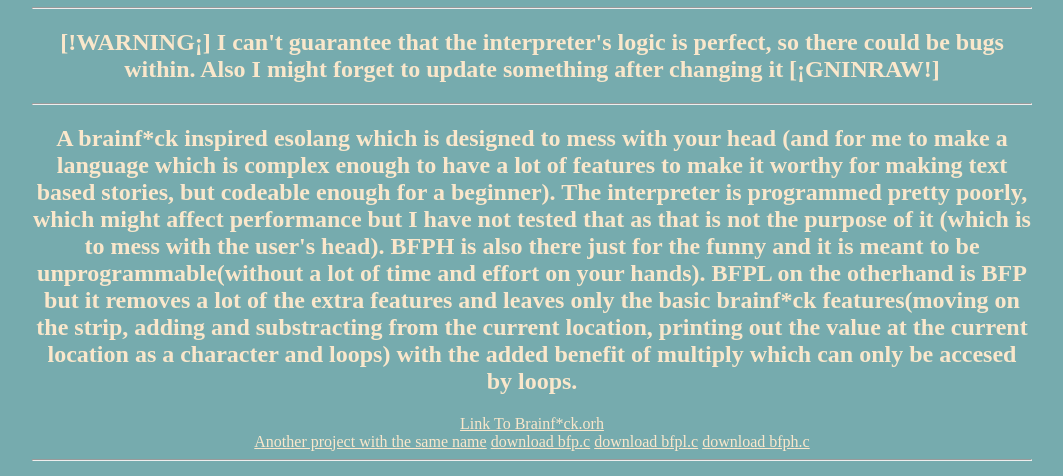
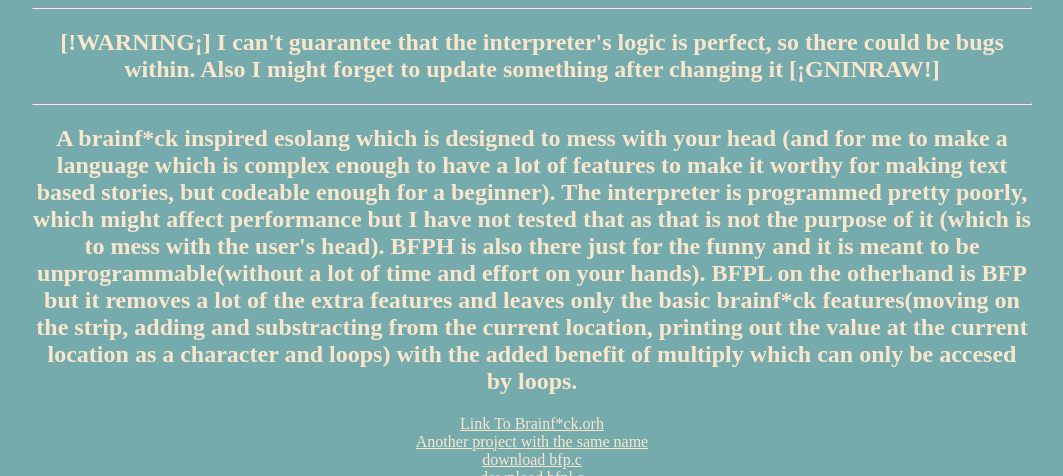
Before and after one commit to The-L3vi4th4n/BFP, a plain HTML site: page index.html in a window 1280 px wide. Shown: the part 101-577 px from the top of the page, without its empty margins (108-1171 px from the left). Drawn offline with Linux system fonts and the light colour scheme.

Commit message:
fix the download text

```diff
--- a/index.html
+++ b/index.html
@@ -17,9 +17,9 @@
       <hr>
       <h2 class="warning">A brainf*ck inspired esolang which is designed to mess with your head (and for me to make a language which is complex enough to have a lot of features to make it worthy for making text based stories, but codeable enough for a beginner). The interpreter is programmed pretty poorly, which might affect performance but I have not tested that as that is not the purpose of it (which is to mess with the user's head). BFPH is also there just for the funny and it is meant to be unprogrammable(without a lot of time and effort on your hands). BFPL on the otherhand is BFP but it removes a lot of the extra features and leaves only the basic brainf*ck features(moving on the strip, adding and substracting from the current location, printing out the value at the current location as a character and loops) with the added benefit of multiply which can only be accesed by loops.</h2>
       <a href="https://www.brainfuck.org/">Link To Brainf*ck.orh</a><br>
-      <a href="https://esolangs.org/wiki/BFP">Another project with the same name</a>
-	  <a href="bfp.c" download="bfp.c">download bfp.c</a>
-	  <a href="bfpl.c" download="bfpl.c">download bfpl.c</a>
+      <a href="https://esolangs.org/wiki/BFP">Another project with the same name</a><br>
+	  <a href="bfp.c" download="bfp.c">download bfp.c</a><br>
+	  <a href="bfpl.c" download="bfpl.c">download bfpl.c</a><br>
 	  <a href="bfph.c" download="bfph.c">download bfph.c</a>
       <hr>
       <h1>1 : Compiling to an application like thing</h1>
```
